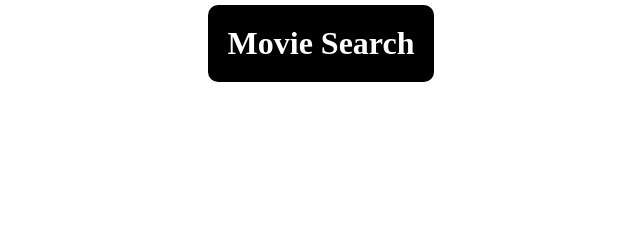
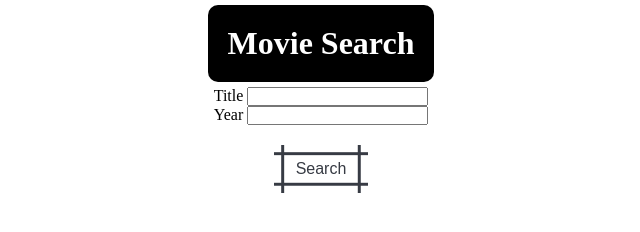
Before and after one commit to fawadashraf1262/js-assignment, a plain HTML site: page index.html in a window 1280 px wide. Shown: the whole page, without its empty margins (319-959 px from the left). Drawn offline with Linux system fonts and the light colour scheme; no server answers.

Commit message:
completed

```diff
--- a/index.html
+++ b/index.html
@@ -10,10 +10,16 @@
   <body>
     <div class="container" id="app">
       <h1>Movie Search</h1>
-      <form action=""></form>
-      <div id="movie-list">
-        <!-- Movie information will be displayed here -->
+      <div class="year">
+        <label for="">Title</label>
+        <input type="text" id="title" />
       </div>
+      <div class="year">
+        <label for="">Year</label>
+        <input type="text" id="year" />
+      </div>
+      <button class="button-89" type="button" onclick="clickM()">Search</button>
+      <div class="movie-list"></div>
     </div>
   </body>
 </html>
--- a/script.js
+++ b/script.js
@@ -1,9 +1,26 @@
-fetch(`http://www.omdbapi.com/?s=batman&apikey=e0414938`)
+function clickM() {
+  const Title = document.getElementById("title").value;
+  const Year = document.getElementById("year").value;
+  fetch(`http://www.omdbapi.com/?s=${Title}&y=${Year}&apikey=e0414938`)
     .then((res) => res.json())
     .then((data) => {
       console.log(data);
+      data.Search.map((data) => {
+        const dv = document.createElement("div");
+        dv.innerHTML = `
+       <h2 id="title">${data.Title}</h2>
+        <p id="year">${data.Year}</p>
+        <img src="${data.Poster}" alt="" id="img" />
+      `;
+
+        const con = document.querySelector(".movie-list");
+        con.appendChild(dv);
+      });
+      // document.getElementById("img").src = data["Search"][1].Poster;
+      // document.getElementById("year").innerHTML = data["Search"][1].Year;
     })
 
     .catch((error) => {
       console.error("An error occurred:", error);
     });
+}
--- a/style.css
+++ b/style.css
@@ -17,3 +17,68 @@
   border-radius: 10px;
   margin: 5px 0px 5px 0px;
 }
+
+/* CSS */
+.button-89 {
+  --b: 3px; /* border thickness */
+  --s: 0.45em; /* size of the corner */
+  --color: #373b44;
+
+  padding: calc(0.5em + var(--s)) calc(0.9em + var(--s));
+  color: var(--color);
+  --_p: var(--s);
+  background: conic-gradient(
+      from 90deg at var(--b) var(--b),
+      #0000 90deg,
+      var(--color) 0
+    )
+    var(--_p) var(--_p) / calc(100% - var(--b) - 2 * var(--_p))
+    calc(100% - var(--b) - 2 * var(--_p));
+  transition: 0.3s linear, color 0s, background-color 0s;
+  outline: var(--b) solid #0000;
+  outline-offset: 0.6em;
+  font-size: 16px;
+
+  border: 0;
+
+  user-select: none;
+  -webkit-user-select: none;
+  touch-action: manipulation;
+  margin: 20px 0px 0px 0px;
+}
+
+.button-89:hover,
+.button-89:focus-visible {
+  --_p: 0px;
+  outline-color: var(--color);
+  outline-offset: 0.05em;
+}
+
+.button-89:active {
+  background: var(--color);
+  color: #fff;
+}
+
+.movie-list {
+  display: grid;
+  grid-template-columns: 1fr 1fr 1fr;
+}
+.movie-list h2 {
+  color: purple;
+  font-family: "Gill Sans", "Gill Sans MT", Calibri, "Trebuchet MS", sans-serif;
+  /* background-color: red; */
+  padding: 25px;
+  font-size: 16px;
+  width: 200px;
+  margin: auto;
+  /* justify-content: center;
+  align-items: center; */
+}
+.movie-list p {
+  background-color: gray;
+  color: #fff;
+  margin: auto;
+  width: 300px;
+  display: grid;
+  gap: 10px;
+}
```
Lines whose indentation alone changed are shown as unchanged.
